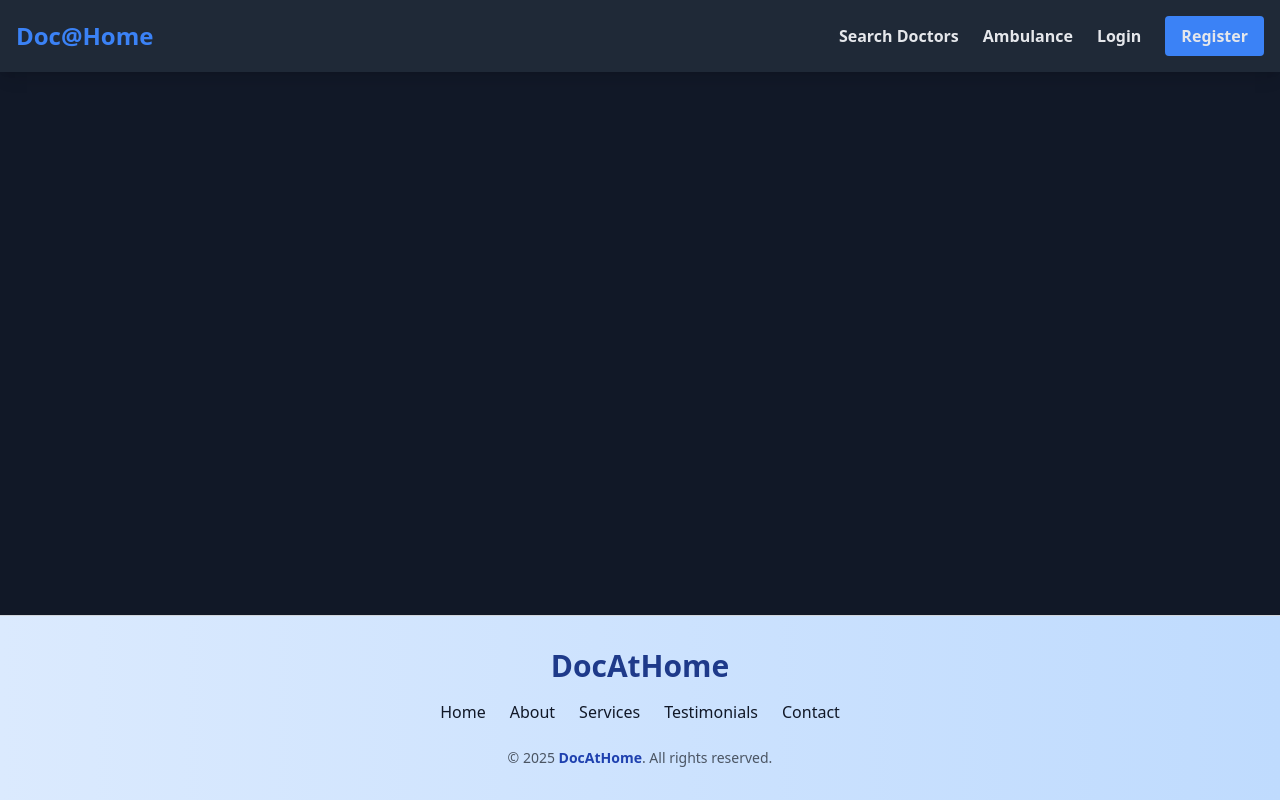
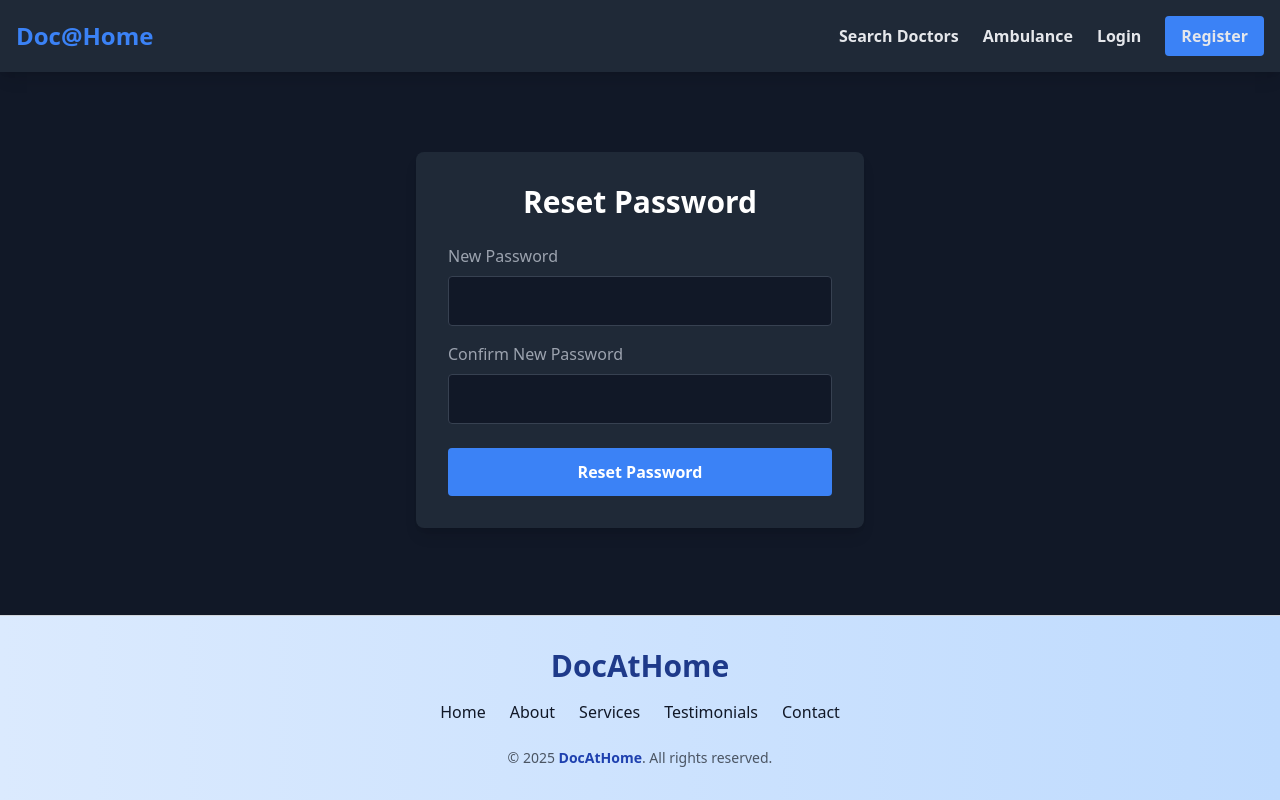
Before and after one commit to shandilya-rajnandini/DocAtHome, a React (Vite) app in the folder frontend/: page /reset-password/1 in a window 1280 px wide. Built offline with nearby package versions, Linux system fonts and the light colour scheme.

Commit message:
Enhanced auth security

```diff
--- a/frontend/src/App.jsx
+++ b/frontend/src/App.jsx
@@ -10,6 +10,8 @@ import ProtectedRoute from './components/ProtectedRoute.jsx';
 import HomePage from './pages/HomePage.jsx';
 import RegisterPage from './pages/RegisterPage.jsx';
 import LoginPage from './pages/LoginPage.jsx';
+import ForgotPasswordPage from './pages/ForgotPasswordPage.jsx';
+import ResetPasswordPage from './pages/ResetPasswordPage.jsx';
 import SearchDoctorsPage from './pages/SearchDoctorsPage.jsx';
 import SearchNursesPage from './pages/SearchNursesPage.jsx';
 import DoctorProfilePage from './pages/DoctorProfilePage.jsx';
@@ -48,6 +50,8 @@ function App() {
             <Route path="/" element={<HomePage />} />
             <Route path="/register" element={<RegisterPage />} />
             <Route path="/login" element={<LoginPage />} />
+            <Route path="/forgot-password" element={<ForgotPasswordPage />} />
+            <Route path="/reset-password/:token" element={<ResetPasswordPage />} />
             <Route path="/search" element={<SearchDoctorsPage />} />
             <Route path="/search-nurses" element={<SearchNursesPage />} />
             <Route path="/doctors/:id" element={<DoctorProfilePage />} />
--- a/frontend/src/api/index.js
+++ b/frontend/src/api/index.js
@@ -14,6 +14,8 @@ API.interceptors.request.use((req) => {
 export const login = (formData) => API.post('/auth/login', formData);
 export const register = (formData) => API.post('/auth/register', formData);
 export const getMe = () => API.get('/auth/me');
+export const forgotPassword = (email) => API.post('/auth/forgot-password', email);
+export const resetPassword = (token, password) => API.post(`/auth/reset-password/${token}`, password);
 
 // === Admin Routes ===
 export const getPendingUsers = () => API.get('/admin/pending');
--- /dev/null
+++ b/frontend/src/pages/ForgotPasswordPage.jsx
@@ -0,0 +1,56 @@
+import { useState } from 'react';
+import { forgotPassword } from '../api';
+import toast from 'react-hot-toast';
+
+const ForgotPasswordPage = () => {
+  const [email, setEmail] = useState('');
+  const [loading, setLoading] = useState(false);
+
+  const onSubmit = async (e) => {
+    e.preventDefault();
+    setLoading(true);
+    try {
+      await forgotPassword({ email });
+      toast.success('Password reset email sent. Please check your inbox.');
+    } catch (err) {
+      toast.error(err.response?.data?.msg || 'Failed to send email.');
+    } finally {
+      setLoading(false);
+    }
+  };
+
+  return (
+    <div className="flex justify-center items-center mt-20">
+      <form onSubmit={onSubmit} className="bg-secondary-dark p-8 rounded-lg shadow-lg w-full max-w-md">
+        <h2 className="text-3xl font-bold mb-6 text-center text-white">
+          Forgot Password
+        </h2>
+        <p className="text-center text-secondary-text mb-6">
+          Enter your email address and we'll send you a link to reset your password.
+        </p>
+
+        <div className="mb-4">
+          <label className="block text-secondary-text mb-2">Email Address</label>
+          <input
+            type="email"
+            name="email"
+            value={email}
+            onChange={(e) => setEmail(e.target.value)}
+            required
+            className="w-full p-3 bg-primary-dark rounded border border-gray-700 focus:outline-none focus:ring-2 focus:ring-accent-blue"
+          />
+        </div>
+
+        <button
+          type="submit"
+          className="w-full bg-accent-blue text-white p-3 rounded font-bold hover:bg-accent-blue-hover transition duration-300 disabled:bg-gray-500"
+          disabled={loading}
+        >
+          {loading ? 'Sending...' : 'Send Reset Link'}
+        </button>
+      </form>
+    </div>
+  );
+};
+
+export default ForgotPasswordPage;
--- a/frontend/src/pages/LoginPage.jsx
+++ b/frontend/src/pages/LoginPage.jsx
@@ -42,7 +42,7 @@ const LoginPage = () => {
   };
 
   return (
-    <div className="flex justify-center items-center mt-20">
+    <div className="flex justify-center items-center mt-20 mb-20">
       <form onSubmit={onSubmit} className="bg-secondary-dark p-8 rounded-lg shadow-lg w-full max-w-md">
         <h2 className="text-3xl font-bold mb-6 text-center text-white">
           Login to Your Account
@@ -79,6 +79,12 @@ const LoginPage = () => {
           Login
         </button>
 
+        <div className="text-center mt-4 text-secondary-text">
+          <Link to="/forgot-password" className="text-sm text-accent-blue hover:underline">
+            Forgot Password?
+          </Link>
+        </div>
+
         <p className="text-center mt-4 text-secondary-text">
             Don't have an account? <Link to="/register" className="text-accent-blue hover:underline">Register here</Link>
         </p>
--- a/frontend/src/pages/RegisterPage.jsx
+++ b/frontend/src/pages/RegisterPage.jsx
@@ -12,19 +12,64 @@ const experienceLevels = Array.from({ length: 30 }, (_, i) => i + 1); // Creates
 
 const RegisterPage = () => {
   const [formData, setFormData] = useState({
-    name: '', email: '', password: '', role: 'patient',
-    specialty: '', city: '', experience: '', licenseNumber: '', govId: ''
+    name: '',
+    email: '',
+    password: '',
+    confirmPassword: '', // Added for password confirmation
+    role: 'patient',
+    specialty: '',
+    city: '',
+    experience: '',
+    licenseNumber: '',
+    govId: '',
   });
+  const [errors, setErrors] = useState({});
   const navigate = useNavigate();
   const { login } = useAuth();
 
-  const { role } = formData;
+  const { role, password, confirmPassword } = formData;
   const isProfessional = role === 'doctor' || role === 'nurse';
 
-  const onChange = (e) => setFormData({ ...formData, [e.target.name]: e.target.value });
+  const validateField = (name, value) => {
+    let error = '';
+    if (name === 'confirmPassword' && password !== value) {
+      error = 'Passwords do not match.';
+    } else if (name === 'password' && confirmPassword && value !== confirmPassword) {
+      setErrors((prev) => ({ ...prev, confirmPassword: 'Passwords do not match.' }));
+    } else if (name === 'password' && value.length < 6) {
+      error = 'Password must be at least 6 characters.';
+    }
+    return error;
+  };
+
+  const onChange = (e) => {
+    const { name, value } = e.target;
+    setFormData({ ...formData, [name]: value });
+
+    // Real-time validation
+    const error = validateField(name, value);
+    setErrors((prev) => ({ ...prev, [name]: error }));
+
+    // If the password is changed, re-validate confirmPassword
+    if (name === 'password') {
+      const confirmPasswordError = validateField('confirmPassword', confirmPassword);
+      setErrors((prev) => ({ ...prev, confirmPassword: confirmPasswordError }));
+    }
+  };
 
   const onSubmit = async (e) => {
     e.preventDefault();
+
+    // Final validation check before submission
+    if (password !== confirmPassword) {
+      toast.error('Passwords do not match.');
+      return;
+    }
+    if (password.length < 6) {
+      toast.error('Password must be at least 6 characters.');
+      return;
+    }
+
     try {
       // Create a payload with only the necessary fields
       const payload = {
@@ -91,9 +136,33 @@ const RegisterPage = () => {
             </div>
         </div>
 
-        <div className="mb-6">
-          <label className="block text-secondary-text mb-2">Password</label>
-          <input type="password" name="password" value={formData.password} onChange={onChange} required minLength="6" className="w-full p-3 bg-primary-dark rounded border-gray-700" />
+        <div className="grid grid-cols-1 md:grid-cols-2 gap-4 mb-6">
+          <div>
+            <label className="block text-secondary-text mb-2">Password</label>
+            <input
+              type="password"
+              name="password"
+              value={formData.password}
+              onChange={onChange}
+              required
+              minLength="6"
+              className={`w-full p-3 bg-primary-dark rounded border ${errors.password ? 'border-red-500' : 'border-gray-700'}`}
+            />
+            {errors.password && <p className="text-red-500 text-sm mt-1">{errors.password}</p>}
+          </div>
+          <div>
+            <label className="block text-secondary-text mb-2">Confirm Password</label>
+            <input
+              type="password"
+              name="confirmPassword"
+              value={formData.confirmPassword}
+              onChange={onChange}
+              required
+              minLength="6"
+              className={`w-full p-3 bg-primary-dark rounded border ${errors.confirmPassword ? 'border-red-500' : 'border-gray-700'}`}
+            />
+            {errors.confirmPassword && <p className="text-red-500 text-sm mt-1">{errors.confirmPassword}</p>}
+          </div>
         </div>
 
         {/* --- Professional Fields (Conditional) --- */}
@@ -143,7 +212,11 @@ const RegisterPage = () => {
             </div>
         )}
 
-        <button type="submit" className="w-full bg-accent-blue text-white p-3 rounded font-bold hover:bg-accent-blue-hover mt-6">
+        <button
+          type="submit"
+          className="w-full bg-accent-blue text-white p-3 rounded font-bold hover:bg-accent-blue-hover mt-6 disabled:bg-gray-500 disabled:cursor-not-allowed"
+          disabled={Object.values(errors).some(e => e !== '') || password !== confirmPassword}
+        >
           Register
         </button>
 
--- /dev/null
+++ b/frontend/src/pages/ResetPasswordPage.jsx
@@ -0,0 +1,73 @@
+import { useState } from 'react';
+import { useParams, useNavigate } from 'react-router-dom';
+import { resetPassword } from '../api';
+import toast from 'react-hot-toast';
+
+const ResetPasswordPage = () => {
+  const [password, setPassword] = useState('');
+  const [confirmPassword, setConfirmPassword] = useState('');
+  const [loading, setLoading] = useState(false);
+  const { token } = useParams();
+  const navigate = useNavigate();
+
+  const onSubmit = async (e) => {
+    e.preventDefault();
+    if (password !== confirmPassword) {
+      return toast.error('Passwords do not match.');
+    }
+    setLoading(true);
+    try {
+      await resetPassword(token, { password });
+      toast.success('Password has been reset successfully.');
+      navigate('/login');
+    } catch (err) {
+      toast.error(err.response?.data?.msg || 'Failed to reset password.');
+    } finally {
+      setLoading(false);
+    }
+  };
+
+  return (
+    <div className="flex justify-center items-center mt-20">
+      <form onSubmit={onSubmit} className="bg-secondary-dark p-8 rounded-lg shadow-lg w-full max-w-md">
+        <h2 className="text-3xl font-bold mb-6 text-center text-white">
+          Reset Password
+        </h2>
+
+        <div className="mb-4">
+          <label className="block text-secondary-text mb-2">New Password</label>
+          <input
+            type="password"
+            value={password}
+            onChange={(e) => setPassword(e.target.value)}
+            required
+            minLength="6"
+            className="w-full p-3 bg-primary-dark rounded border border-gray-700 focus:outline-none focus:ring-2 focus:ring-accent-blue"
+          />
+        </div>
+
+        <div className="mb-6">
+          <label className="block text-secondary-text mb-2">Confirm New Password</label>
+          <input
+            type="password"
+            value={confirmPassword}
+            onChange={(e) => setConfirmPassword(e.target.value)}
+            required
+            minLength="6"
+            className="w-full p-3 bg-primary-dark rounded border border-gray-700 focus:outline-none focus:ring-2 focus:ring-accent-blue"
+          />
+        </div>
+
+        <button
+          type="submit"
+          className="w-full bg-accent-blue text-white p-3 rounded font-bold hover:bg-accent-blue-hover transition duration-300 disabled:bg-gray-500"
+          disabled={loading}
+        >
+          {loading ? 'Resetting...' : 'Reset Password'}
+        </button>
+      </form>
+    </div>
+  );
+};
+
+export default ResetPasswordPage;
```
